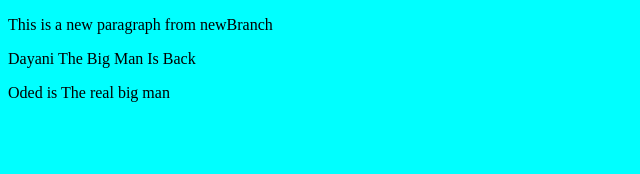
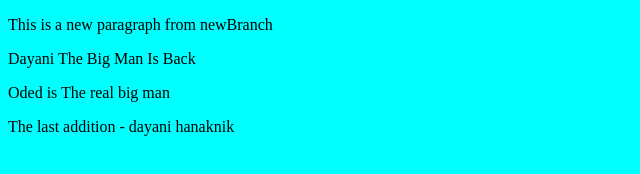
Before and after one commit to odedAtias/GithubPractice, a plain HTML site: page index.html in a window 1280 px wide. Shown: the whole page, without its empty margins (0-640 px from the left). Drawn offline with Linux system fonts and the light colour scheme.

Commit message:
Adding paragraph

```diff
--- a/index.html
+++ b/index.html
@@ -13,6 +13,7 @@
     <p>This is a new paragraph from newBranch</p>
     <p>Dayani The Big Man Is Back</p>
     <p>Oded is The real big man</p>
+    <p>The last addition - dayani hanaknik</p>
 </body>
 
 </html>
```
